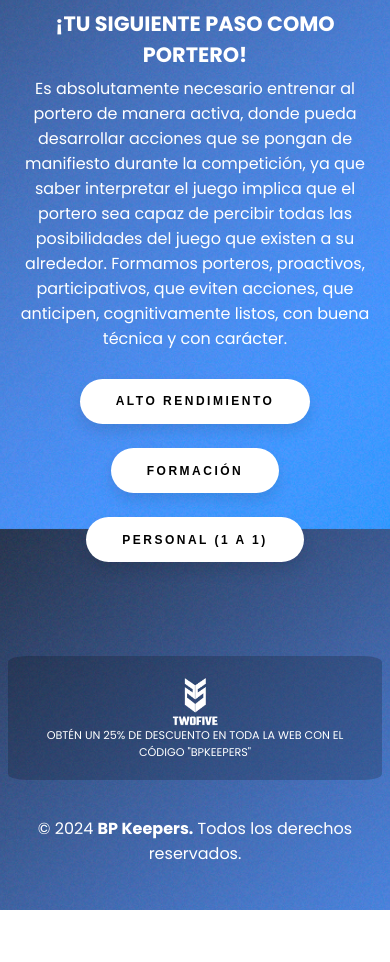
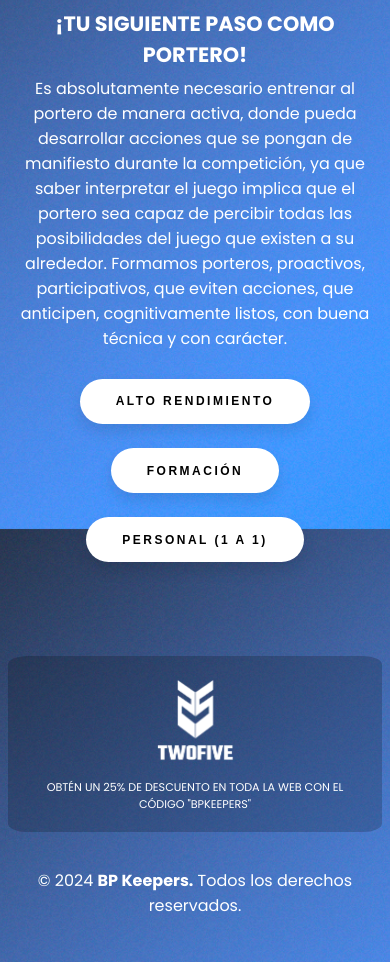
Before and after one commit to alacdev/bpkeepers, a plain HTML site: page index.html in a window 390 px wide. Shown: the part 315-1277 px from the top of the page. Before the commit the page ends 1225 px from the top, so only its background shows below. Drawn offline with Linux system fonts and the light colour scheme; a web font is replaced by a local one.

Commit message:
colaboradores check

```diff
--- a/stylesheets/index.css
+++ b/stylesheets/index.css
@@ -153,6 +153,11 @@ button:active {
     justify-content: center;
   }
 
+  .logo25 img {
+    width: 25%;
+    margin-bottom: 5%;
+  }
+
   .logo25 p {
     text-align: center;
     font-size: 0.7em;
```
